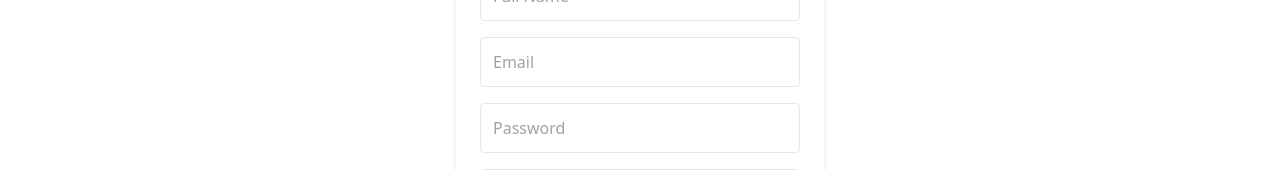
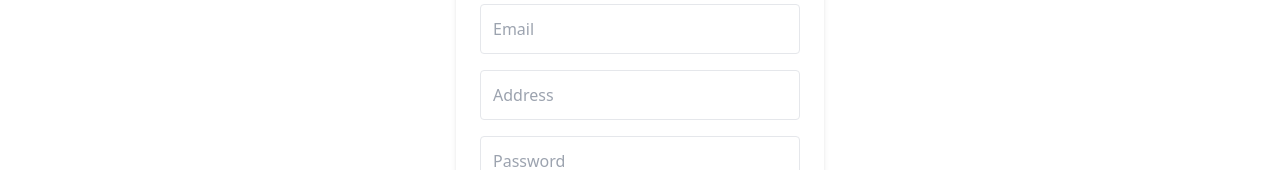
Before and after one commit to UgoWadoux/ecom_front, a Vue app: page /register in a window 1280 px wide. Shown: the part 316-486 px from the top of the page. Built offline with nearby package versions, Linux system fonts and the light colour scheme.

Commit message:
Add fied address

```diff
--- a/src/components/authentication/RegisterComponent.vue
+++ b/src/components/authentication/RegisterComponent.vue
@@ -18,6 +18,13 @@
           class="block border border-grey-light w-full p-3 rounded mb-4"
           name="email"
           placeholder="Email" />
+
+        <input
+          v-model="address"
+          type="text"
+          class="block border border-grey-light w-full p-3 rounded mb-4"
+          name="address"
+          placeholder="Address" />
 
         <input
           v-model="password"
@@ -70,6 +77,7 @@ export default {
     return {
       name: '',
       email: '',
+      address: '',
       password: '',
       passwordConfirmation: '',
       isSubmit: false
@@ -83,6 +91,7 @@ export default {
       userData = {
         name: this.name,
         email: this.email,
+        address: this.address,
         password: this.password ,
         password_confirmation: this.passwordConfirmation
       }
```
